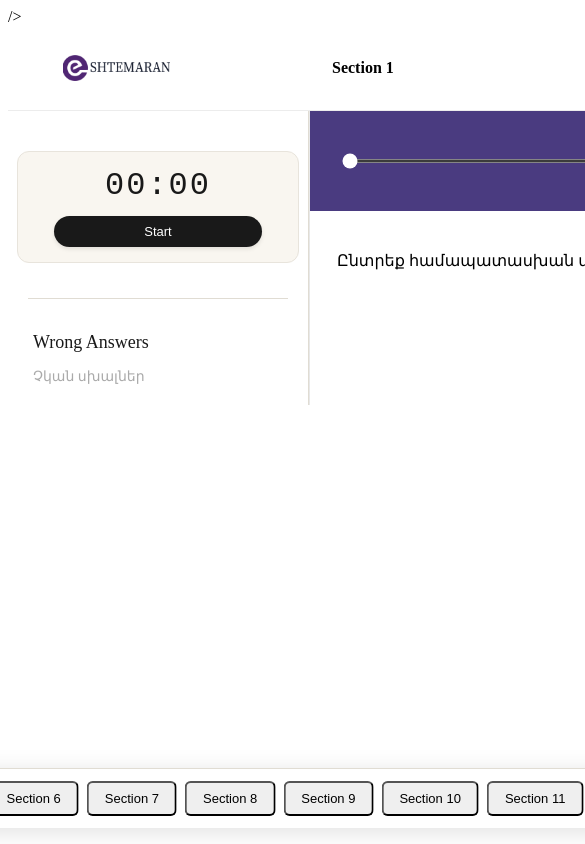
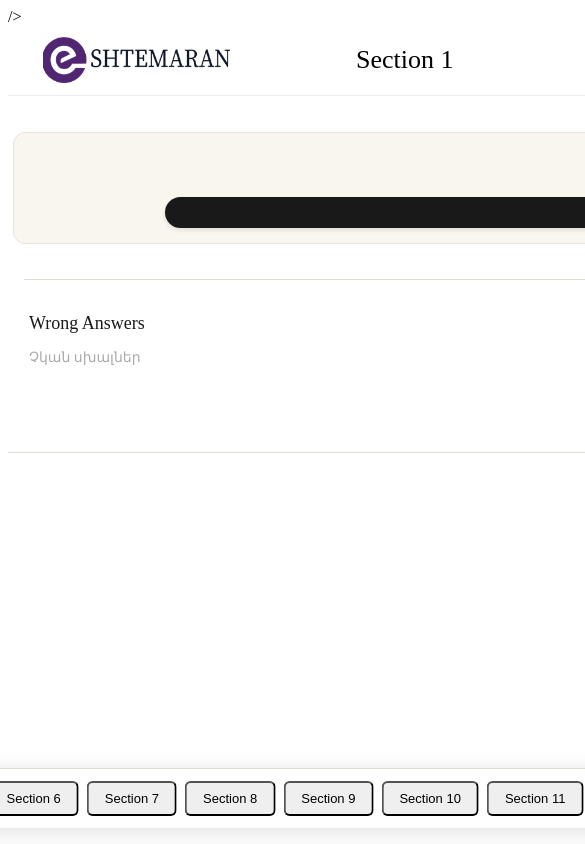
Before and after one commit to emkrtchyan373-netizen/eSHTEMARAN, a React (Vite) app: page /quiz-run/1/1 in a window 390 px wide. Shown: the top 844 px of the page, 585 px wide, since content can reach past the window. Built offline with nearby package versions, Linux system fonts and the light colour scheme; the HTML template or start-up script is replaced by a standard one.

Commit message:
fix: total mobile responsive layouts combined in quizlayout css

```diff
--- a/index.html
+++ b/index.html
@@ -14,3 +14,23 @@
     <script type="module" src="/src/main.tsx"></script>
   </body>
 </html>
+/* 📱 Գլխավոր էջի տեքստերի հարմարեցում հեռախոսների համար */
+@media (max-width: 600px) {
+  /* Գլխավոր մեծ վերնագիրը */
+  .landing-title,
+  h1 {
+    font-size: 28px !important; /* Փոքրացնում ենք չափսը, որ տեղավորվի */
+    line-height: 1.3 !important;
+    padding: 0 10px !important;
+    box-sizing: border-box;
+    word-wrap: break-word;
+  }
+
+  /* Նկարագրության տեքստը */
+  .landing-description,
+  p {
+    font-size: 15px !important;
+    padding: 0 16px !important;
+    line-height: 1.5 !important;
+  }
+}
--- a/src/components/QuizLayout.css
+++ b/src/components/QuizLayout.css
@@ -236,42 +236,80 @@
 .quiz-footer__btn:hover {
   opacity: 0.9;
 }
-/* 📱 ՄՈԲԻԼ ՀԵՌԱԽՈՍՆԵՐԻ ՀԱՄԱՐ (max-width: 600px) */
-@media (max-width: 600px) {
-  .quiz-header {
-    padding: 10px 14px !important;
-    gap: 8px !important;
+
+/* 🖥️ Հիմնական սթայլեր համակարգչի համար (Desktop) */
+.quiz-layout-container, .dashboard-layout {
+  display: flex;
+  flex-direction: row;
+  min-height: 100vh;
+  background-color: #f9f6f0;
+}
+
+.sidebar, .quiz-sidebar, aside {
+  width: 260px;
+  min-width: 260px;
+  background-color: #fff;
+  border-right: 1px solid #e0dcd3;
+  padding: 24px;
+}
+
+.main-content, .quiz-content, main {
+  flex: 1;
+  padding: 32px;
+  box-sizing: border-box;
+}
+
+/* 📱 ՄՈԲԻԼ ՀԵՌԱԽՈՍՆԵՐԻ ՀԱՄԱՐ (Պլանշետներ և հեռախոսներ) */
+@media (max-width: 768px) {
+  .quiz-layout-container, .dashboard-layout {
+    flex-direction: column !important; /* Սարքում ենք իրար տակ */
   }
 
-  /* Լոգոն մի քիչ փոքրացնում ենք */
-  .quiz-header__logo {
-    height: 26px !important;
+  /* Sidebar-ը հեռախոսի վրա */
+  .sidebar, .quiz-sidebar, aside {
+    width: 100% !important;
+    min-width: 100% !important;
+    border-right: none !important;
+    border-bottom: 1px solid #e0dcd3;
+    padding: 16px !important;
+    box-sizing: border-box;
   }
 
-  /* Վերնագիրը (Section) փոքրացնում ենք */
-  .quiz-header__section {
-    font-size: 16px !important;
-    font-weight: 600 !important;
+  /* Աջ կողմի հիմնական էջը՝ Welcome-ը և այլն */
+  .main-content, .quiz-content, main {
+    width: 100% !important;
+    max-width: 100% !important;
+    padding: 16px !important;
+    box-sizing: border-box !important;
   }
 
-  /* Search բլոկից հանում ենք տեքստը, թողնում ենք մենակ իկոնան */
-  .quiz-header__search {
-    padding: 6px !important;
-    background: transparent !important;
-    border: none !important;
+  /* Տեքստերը, որոնք մեծ են ու ճզմվում են Dashboard-ում */
+  .welcome-title {
+    font-size: 24px !important;
+    line-height: 1.2 !important;
+    word-break: break-word;
+  }
+}
+
+/* 📱 ԱՌԱՆՁԻՆ ՄԵԴԻԱ ՀԱՐՑՈՒՄ ԳԼԽԱՎՈՐ ԷՋԻ ՏԵՔՍՏԵՐԻ ՀԱՄԱՐ (max-width: 600px) */
+@media (max-width: 600px) {
+  /* Գլխավոր էջի տեքստը, որ էլ դուրս չգա էկրանից */
+  .landing-title,
+  h1 {
+    font-size: 26px !important;
+    line-height: 1.3 !important;
+    padding: 0 12px !important;
+    box-sizing: border-box;
+    word-wrap: break-word;
+    text-align: center;
   }
 
-  .quiz-header__search span {
-    display: none !important; /* Թաքցնում է "Search" տեքստը */
-  }
-
-  /* Զանգակն ու ավատարը փոքրացնում ենք */
-  .quiz-header__bell {
-    padding: 6px !important;
-  }
-
-  .quiz-header__avatar-container {
-    width: 32px !important;
-    height: 32px !important;
+  /* Նկարագրության տեքստը հեռախոսի վրա */
+  .landing-description,
+  p {
+    font-size: 15px !important;
+    padding: 0 16px !important;
+    line-height: 1.5 !important;
+    text-align: center;
   }
 }
```
